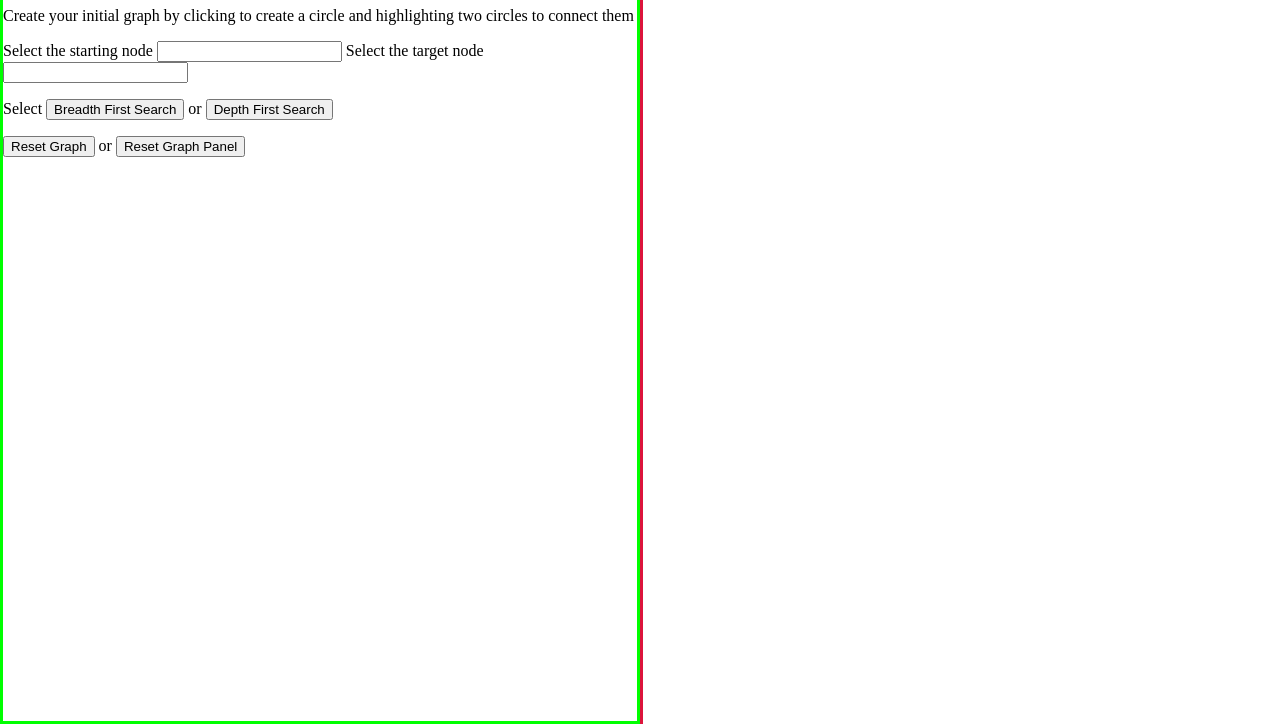
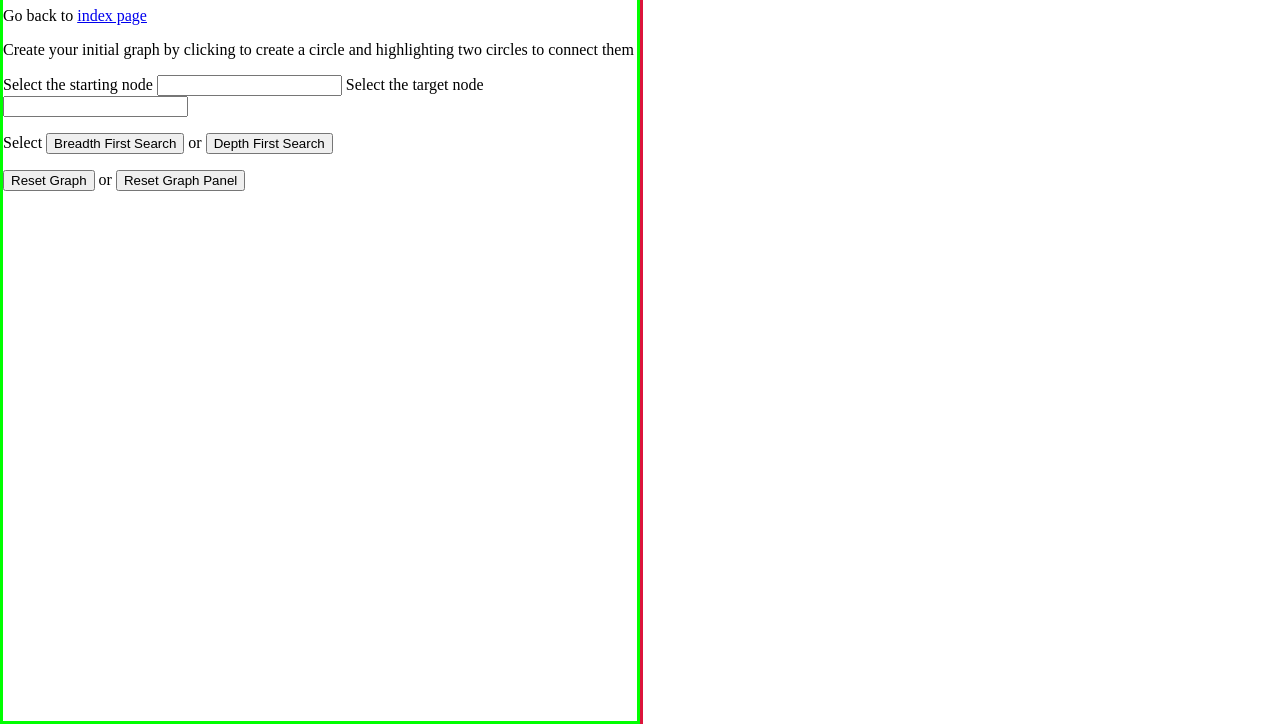
Before and after one commit to AliS25/Dots-and-Lines, a plain HTML site: page index.html in a window 1280 px wide. Shown: the part 76-800 px from the top of the page. Drawn offline with Linux system fonts and the light colour scheme.

Commit message:
added link to the index page

```diff
--- a/index.html
+++ b/index.html
@@ -22,6 +22,7 @@
             <!-- Heading -->
         <h1>Lines and Dots</h1>
         <!-- Paragraph -->
+        <p>Go back to  <a href="https://alis25.github.io/Ali-Sbeih-Index/">index page</a></p>
         <p>Create your initial graph by clicking to create a circle and highlighting two circles to connect them</p>
         <!-- Label indicating what the input is for -->
         <label>Select the starting node</label>
```
